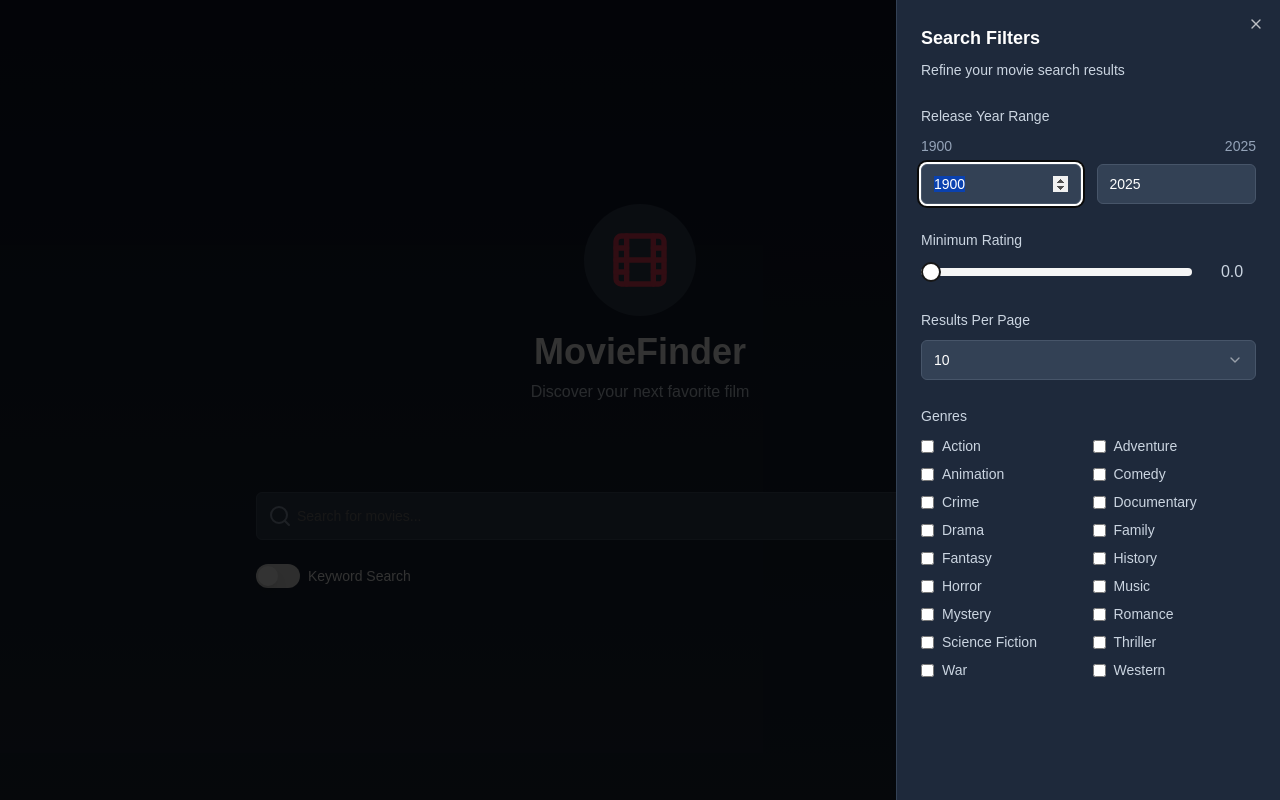
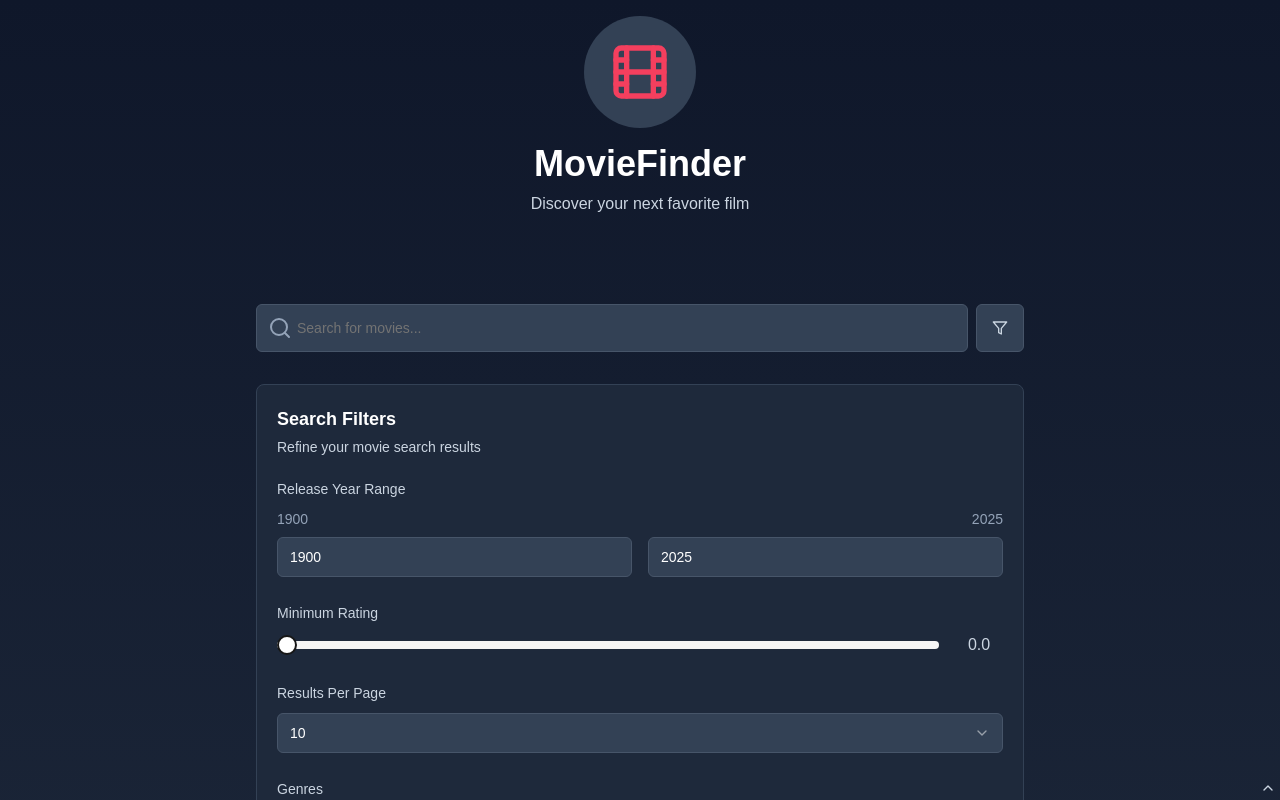
Before and after one commit to codaaa19/FE-MovSearch, a Next.js app: page / in a window 1280 px wide. Both pictures are taken after a click on the button 1000 px from the left and 516 px from the top of the page. Shown: the top 800 px of the page. Built offline with nearby package versions, Linux system fonts and the light colour scheme.

Commit message:
Refactor SearchForm component to toggle filter visibility with a button, replacing the previous sheet implementation. Added icons for visual indication of filter state and maintained existing filter functionality.

```diff
--- a/components/search-form.tsx
+++ b/components/search-form.tsx
@@ -9,15 +9,15 @@ import { Button } from "@/components/ui/button"
 import { Input } from "@/components/ui/input"
 import { Switch } from "@/components/ui/switch"
 import { Label } from "@/components/ui/label"
-import { Sheet, SheetContent, SheetDescription, SheetHeader, SheetTitle, SheetTrigger } from "@/components/ui/sheet"
 import { Select, SelectContent, SelectItem, SelectTrigger, SelectValue } from "@/components/ui/select"
 import { Slider } from "@/components/ui/slider"
-import { FilterIcon } from "lucide-react"
+import { FilterIcon, ChevronUp, ChevronDown } from "lucide-react"
 
 export function SearchForm() {
   const router = useRouter()
   const [query, setQuery] = useState("")
   const [isSemanticSearch, setIsSemanticSearch] = useState(false)
+  const [isFilterVisible, setIsFilterVisible] = useState(false)
 
   // Filter states
   const [yearMin, setYearMin] = useState(1900)
@@ -97,19 +97,28 @@ export function SearchForm() {
             <Search className="absolute left-3 top-3 h-6 w-6 text-slate-400" />
           </div>
 
-          <Sheet>
-            <SheetTrigger asChild>
-              <Button variant="outline" size="icon" className="h-12 w-12 bg-slate-700 border-slate-600">
+          <Button
+            type="button"
+            variant="outline"
+            size="icon"
+            className="h-12 w-12 bg-slate-700 border-slate-600"
+            onClick={() => setIsFilterVisible(prev => !prev)}
+          >
             <FilterIcon className="h-5 w-5 text-slate-300" />
+            {isFilterVisible ? (
+              <ChevronUp className="h-3 w-3 text-slate-300 absolute bottom-1 right-1" />
+            ) : (
+              <ChevronDown className="h-3 w-3 text-slate-300 absolute bottom-1 right-1" />
+            )}
           </Button>
-            </SheetTrigger>
-            <SheetContent className="bg-slate-800 text-white border-slate-700">
-              <SheetHeader>
-                <SheetTitle className="text-white">Search Filters</SheetTitle>
-                <SheetDescription className="text-slate-300">Refine your movie search results</SheetDescription>
-              </SheetHeader>
+        </div>
 
-              <div className="mt-6 space-y-6">
+        {isFilterVisible && (
+          <div className="mt-4 p-5 rounded-lg bg-slate-800 text-white border border-slate-700">
+            <h3 className="text-lg font-semibold mb-1 text-white">Search Filters</h3>
+            <p className="text-sm text-slate-300 mb-5">Refine your movie search results</p>
+
+            <div className="space-y-6">
               <div className="space-y-2">
                 <Label htmlFor="year-range" className="text-slate-300">
                   Release Year Range
@@ -193,9 +202,8 @@ export function SearchForm() {
                 </div>
               </div>
             </div>
-            </SheetContent>
-          </Sheet>
           </div>
+        )}
 
         <div className="flex items-center justify-between">
           <div className="flex items-center space-x-2">
```
Lines whose indentation alone changed are shown as unchanged.
